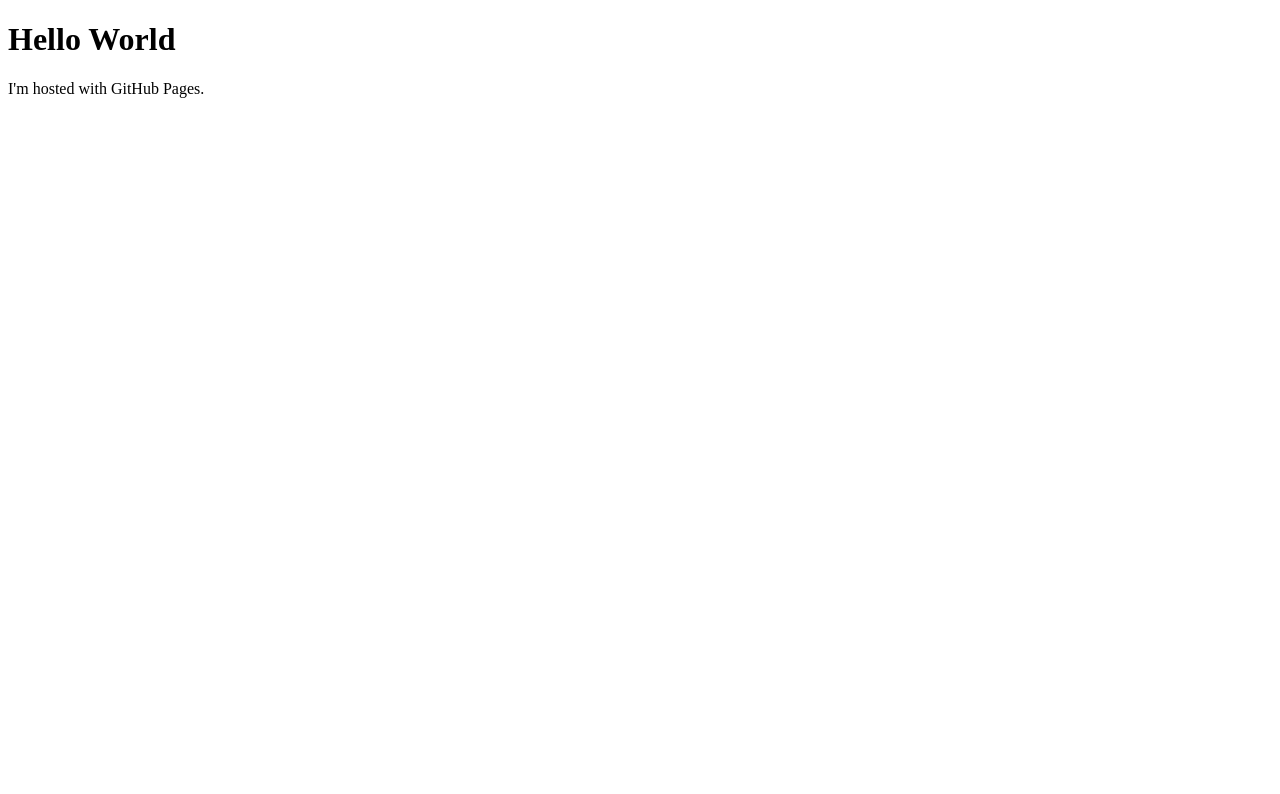
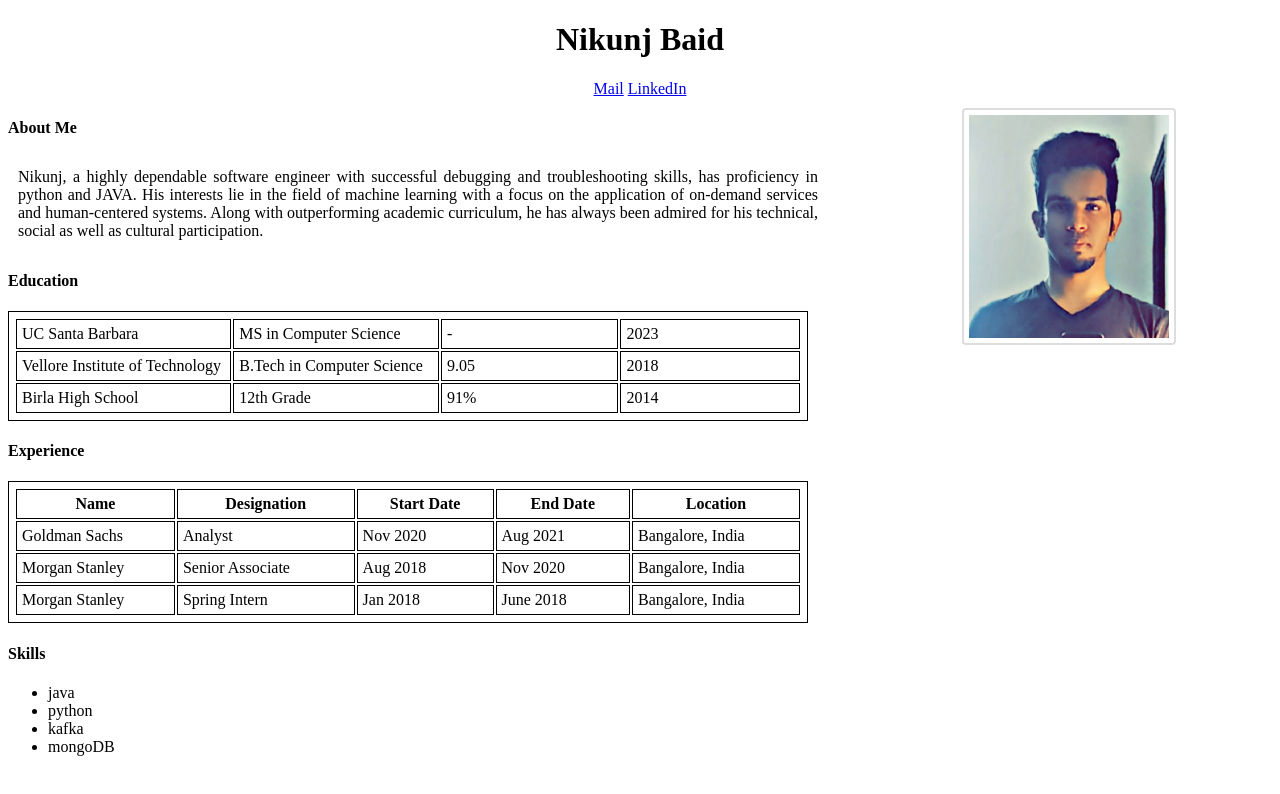
Before and after one commit to nikoder29/nikoder29.github.io, a plain HTML site: page index.html in a window 1280 px wide. Drawn offline with Linux system fonts and the light colour scheme.

Commit message:
profile updated

```diff
--- a/index.html
+++ b/index.html
@@ -1,7 +1,89 @@
 <!DOCTYPE html>
 <html>
+<head>
+  <link rel="stylesheet" href="styles.css">
+  <title>Nikunj Baid</title>
+</head>
 <body>
-<h1>Hello World</h1>
-<p>I'm hosted with GitHub Pages.</p>
+<h1 class="title">Nikunj Baid</h1>
+<div class="center">
+  <a href="mailto:nikunjbaid@ucsb.edu" class="center">Mail</a>
+  <a href="https://in.linkedin.com/in/nikunj-baid" class="center">LinkedIn</a>
+</div>
+
+<div class="right">
+  <img src="me.jpg" alt="me">
+</div>
+
+<h4>About Me</h4>
+<p>
+  Nikunj, a highly dependable software engineer with successful debugging and troubleshooting skills, has proficiency in
+  python and JAVA. His interests lie in the field of machine learning with a focus on the application of on-demand
+  services and human-centered systems. Along with outperforming academic curriculum, he has always been admired
+  for his technical, social as well as cultural participation.
+</p>
+
+<h4>Education</h4>
+<table>
+  <tr>
+    <td headers="name">UC Santa Barbara</td>
+    <td headers="degree">MS in Computer Science</td>
+    <td headers="grade">-</td>
+    <td headers="year">2023</td>
+  </tr>
+  <tr>
+    <td headers="name">Vellore Institute of Technology</td>
+    <td headers="degree">B.Tech in Computer Science</td>
+    <td headers="grade">9.05</td>
+    <td headers="year">2018</td>
+  </tr>
+  <tr>
+    <td headers="name">Birla High School</td>
+    <td headers="degree">12th Grade</td>
+    <td headers="grade">91%</td>
+    <td headers="year">2014</td>
+  </tr>
+</table>
+
+<h4>Experience</h4>
+<table>
+  <tr>
+    <th id="name">Name</th>
+    <th id="email">Designation</th>
+    <th id="phone">Start Date</th>
+    <th id="addr">End Date</th>
+    <th id="location">Location</th>
+  </tr>
+  <tr>
+    <td headers="name">Goldman Sachs</td>
+    <td headers="designation">Analyst</td>
+    <td headers="start_date">Nov 2020</td>
+    <td headers="end_date">Aug 2021</td>
+    <td headers="location">Bangalore, India</td>
+  </tr>
+  <tr>
+    <td headers="name">Morgan Stanley</td>
+    <td headers="designation">Senior Associate</td>
+    <td headers="grade">Aug 2018</td>
+    <td headers="year">Nov 2020</td>
+    <td headers="location">Bangalore, India</td>
+  </tr>
+  <tr>
+    <td headers="name">Morgan Stanley</td>
+    <td headers="degree">Spring Intern</td>
+    <td headers="grade">Jan 2018</td>
+    <td headers="year">June 2018</td>
+    <td headers="location">Bangalore, India</td>
+  </tr>
+</table>
+
+<h4>Skills</h4>
+<ul>
+  <li>java</li>
+  <li>python</li>
+  <li>kafka</li>
+  <li>mongoDB</li>
+</ul>
+
 </body>
 </html>
--- /dev/null
+++ b/styles.css
@@ -0,0 +1,33 @@
+table, th, td {
+  border: 1px solid black;
+  margin-right:100px;
+  width: 800px;
+  padding: 5px;
+
+}
+.center {
+  text-align: center;
+}
+
+p {
+  width: 800px;
+  padding: 10px;
+  text-align: justify;
+}
+
+.title {
+  text-align: center;
+}
+
+.right {
+  float: right;
+  width: 300px;
+  padding: 10px;
+}
+
+img {
+  border: 2px solid #ddd;
+  border-radius: 4px;
+  padding: 5px;
+  width: 200px;
+}
```
Also changed, not shown: me.jpg (added).
